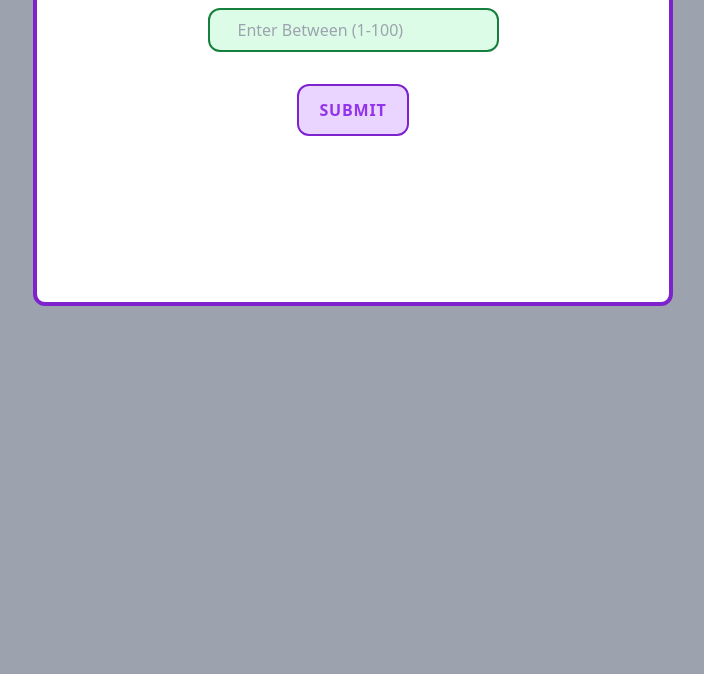
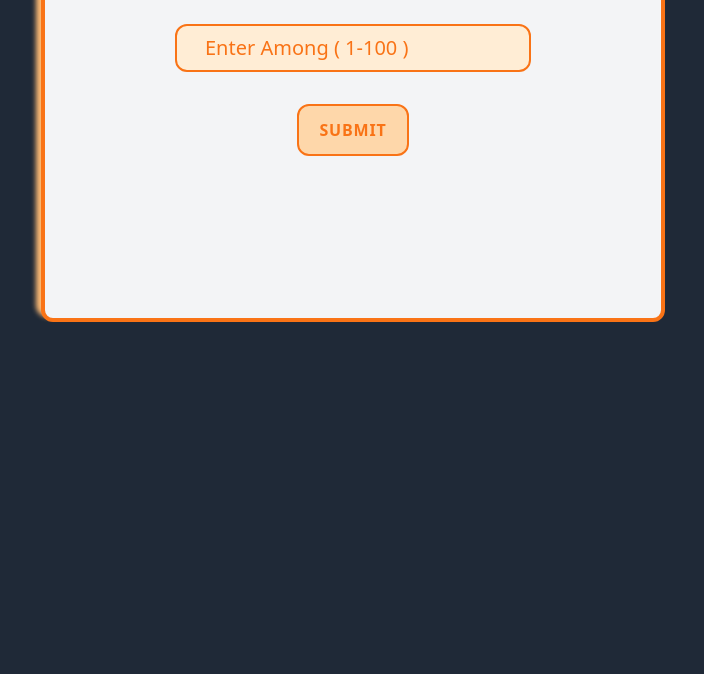
Before and after one commit to romil-ecubiz/guess-the-number, a plain HTML site: page index.html in a window 1280 px wide. Shown: the part 126-800 px from the top of the page, without its empty margins (287-991 px from the left). Drawn offline with nearby package versions, Linux system fonts and the light colour scheme.

Commit message:
Add files via upload

```diff
--- a/index.html
+++ b/index.html
@@ -1,79 +1,99 @@
 <!DOCTYPE html>
 <html lang="en">
   <head>
-    <meta charset="UTF-8">
-    <meta name="viewport" content="width=device-width, initial-scale=1.0">
+    <meta charset="UTF-8" />
+    <meta name="viewport" content="width=device-width, initial-scale=1.0" />
+    <link rel="stylesheet" href="./favicon_io/apple-touch-icon.png">
     <title>Guess the Number</title>
     <script src="https://cdn.tailwindcss.com"></script>
+    <style>
+      .box-shdw{
+        box-shadow: -5px -5px 5px rgb(253 186 116);
+      }
+    </style>
   </head>
-<body class="bg-gray-400">
+  <body class="bg-gray-800 p-4">
+    <div
+      class="flex flex-col w-full lg:w-1/2 h-[30rem] sm:h-[25rem] mx-auto items-center mt-8 space-y-8 border-4 border-orange-500 rounded-xl p-2.5 bg-gray-100 box-shdw"
+    >
+      <h1 class="bg-orange-100 w-full text-center rounded-xl capitalize text-3xl text-orange-500 py-2.5">guess the correct number by <span class="uppercase font-bold">ROM</span></h1>
 
-    <div class="flex flex-col w-full lg:w-1/2 h-[30rem] sm:h-[25rem] mx-auto items-center mt-8 space-y-8 border-4 border-purple-700 rounded-xl p-2.5 bg-white">
-        <h1 class="bg-purple-100 w-full font-bold text-center rounded-xl capitalize text-3xl text-purple-600 py-2.5">guess the correct number</h1>
+      <!-- input for user value and display -->
+      <input type="number" id="userValue" class="border-2 border-orange-500 px-7 py-2 rounded-xl bg-orange-100 text-xl text-orange-500 placeholder-orange-500 focus:outline-orange-500 focus:text-orange-500 active:text-orange-500" placeholder="Enter Among ( 1-100 )"/>
 
-        <input type="number" id="userValue" class="border-2 border-green-700 px-7 py-2 rounded-xl bg-green-100" placeholder="Enter Between (1-100)">
-        <button onclick="checkingValue()" class="bg-purple-200 border-2 border-purple-700 rounded-xl p-3 px-5 text-purple-600 font-extrabold tracking-wider">SUBMIT</button>
+      <button onclick="checkingValue()" class="bg-orange-200 border-2 border-orange-500 rounded-xl p-3 px-5 text-orange-500 font-extrabold tracking-wider">SUBMIT</button>
 
       <!-- provide empty space for feedback or message -->
       <div id="feedbackContainer" class="w-full flex flex-col items-center rounded-xl p-5">
-            <h6 id="message" class="font-bold text-xl text-justify"> </h6>
+        <h6 id="message" class="font-bold text-xl text-justify"></h6>
       </div>
     </div>
 
-
     <script>
-
-        var ai = Math.round(Math.random()*100); // Computer Generates a Random Number
+      // Computer Generates a Random Number
+      var ai = Math.round(Math.random() * 100);
       //document.write(ai);
 
       let attempts = 0;
 
-
       function checkingValue() {
-
         // convert (user input value) into number
         const userInput = parseInt(document.getElementById("userValue").value);
 
-            // feedback send by ai container
+        // feedback send by computer - container for display
         const feedback = document.getElementById("feedbackContainer");
         const message = document.getElementById("message");
 
-            if(isNaN(userInput) || userInput < 1 || userInput > 100){
+        // validate user value
+        if (isNaN(userInput) || userInput < 1 || userInput > 100) {
+          message.textContent =
+            "Can You Please !! Enter a valid number between 1 and 100.";
+          message.classList.add("text-red-500", "text-4xl");
+          document.getElementById("userValue").value = "";
+          return;
+        }
 
-                message.textContent = "Can You Please !! Enter a valid number between 1 and 100.";
-                message.classList.add("text-red-500", "text-4xl");
-            }
-            else{
         attempts++;
 
-                if(userInput == ai){
-
+        if (userInput == ai) {
           message.innerHTML = `<div class="flex justify-start"><svg xmlns="http://www.w3.org/2000/svg" class="bi bi-emoji-smile h-8 w-8 fill-green-500 stroke-2" viewBox="0 0 16 16"><path d="M8 15A7 7 0 1 1 8 1a7 7 0 0 1 0 14zm0 1A8 8 0 1 0 8 0a8 8 0 0 0 0 16z"/><path d="M4.285 9.567a.5.5 0 0 1 .683.183A3.498 3.498 0 0 0 8 11.5a3.498 3.498 0 0 0 3.032-1.75.5.5 0 1 1 .866.5A4.498 4.498 0 0 1 8 12.5a4.498 4.498 0 0 1-3.898-2.25.5.5 0 0 1 .183-.683zM7 6.5C7 7.328 6.552 8 6 8s-1-.672-1-1.5S5.448 5 6 5s1 .672 1 1.5zm4 0c0 .828-.448 1.5-1 1.5s-1-.672-1-1.5S9.448 5 10 5s1 .672 1 1.5z"/>
                 </svg><svg xmlns="http://www.w3.org/2000/svg"class="bi bi-emoji-sunglasses ml-2.5 h-8 w-8 fill-green-500 stroke-2" viewBox="0 0 16 16"><path d="M4.968 9.75a.5.5 0 1 0-.866.5A4.498 4.498 0 0 0 8 12.5a4.5 4.5 0 0 0 3.898-2.25.5.5 0 1 0-.866-.5A3.498 3.498 0 0 1 8 11.5a3.498 3.498 0 0 1-3.032-1.75zM7 5.116V5a1 1 0 0 0-1-1H3.28a1 1 0 0 0-.97 1.243l.311 1.242A2 2 0 0 0 4.561 8H5a2 2 0 0 0 1.994-1.839A2.99 2.99 0 0 1 8 6c.393 0 .74.064 1.006.161A2 2 0 0 0 11 8h.438a2 2 0 0 0 1.94-1.515l.311-1.242A1 1 0 0 0 12.72 4H10a1 1 0 0 0-1 1v.116A4.22 4.22 0 0 0 8 5c-.35 0-.69.04-1 .116z"/><path d="M16 8A8 8 0 1 1 0 8a8 8 0 0 1 16 0zm-1 0A7 7 0 1 0 1 8a7 7 0 0 0 14 0z"/>
                 </svg></div>
                 Congratulations!! You guessed the number ${ai} in ${attempts} attempts. Keep it Up!`;
-                    feedback.classList.add("bg-green-100");
-                    feedback.classList.remove("bg-red-100");
+
           message.classList.add("text-green-500");
           message.classList.remove("text-4xl");
+          feedback.classList.add("bg-green-100");
+          feedback.classList.remove("bg-orange-100");
+        } else {
+          const hint = userInput < ai ? "GREATER>>" : "LESSER<<"; // give hint for correct guess with the help of ternary operators
+
+          message.innerHTML = `The AI Generated Random Number is <u>${hint} Than Your Guess.</u> <br> TRY AGAIN !!`;
+
+          message.classList.add("text-orange-500");
+          message.classList.remove("text-4xl");
+          feedback.classList.add("bg-orange-100");
+
+          document.getElementById("userValue").value = "";
         }
-                else if (userInput < ai){
-
-                    message.innerHTML = "The AI Generated Random Number is <u>LARGER>> Than Your Guess.</u><br> TRY AGAIN !!";
-                    feedback.classList.add("bg-red-100");
-                    message.classList.add("text-red-500");
-                    message.classList.remove("text-4xl");
-                }
-                else {
-                    message.innerHTML = "The AI Generated Random Number is <u> SMALLER<< Than Your Guess.</u><br> TRY AGAIN !!";
-                    feedback.classList.add("bg-red-100");
-                    message.classList.add("text-red-500");
-                    message.classList.remove("text-4xl");
       }
 
+
+      // define range in advance
+      /*
+      function randomNumberGeneratorInRange(rangeStart, rangeEnd) {
+        // Calculate the range of values (inclusive)
+        const min = Math.ceil(rangeStart); // ceil return greater value than the given number
+        const max = Math.floor(rangeEnd);  // ceil return greater value than the given number
+
+        // Generate a random number within the specified range
+        const randomNum = Math.floor(Math.random() * (max - min + 1)) + min;
+
+        return randomNum;
       }
 
-        }
+      console.log(`My random number: ${randomNumberGeneratorInRange(10, 50)}`);
+      */
 
 
 
```
Also changed, not shown: favicon_io/android-chrome-192x192.png (added), favicon_io/android-chrome-512x512.png (added), favicon_io/apple-touch-icon.png (added), favicon_io/favicon-16x16.png (added), favicon_io/favicon-32x32.png (added), favicon_io/favicon.ico (added), favicon_io/site.webmanifest (added). Lines whose indentation alone changed are shown as unchanged.
